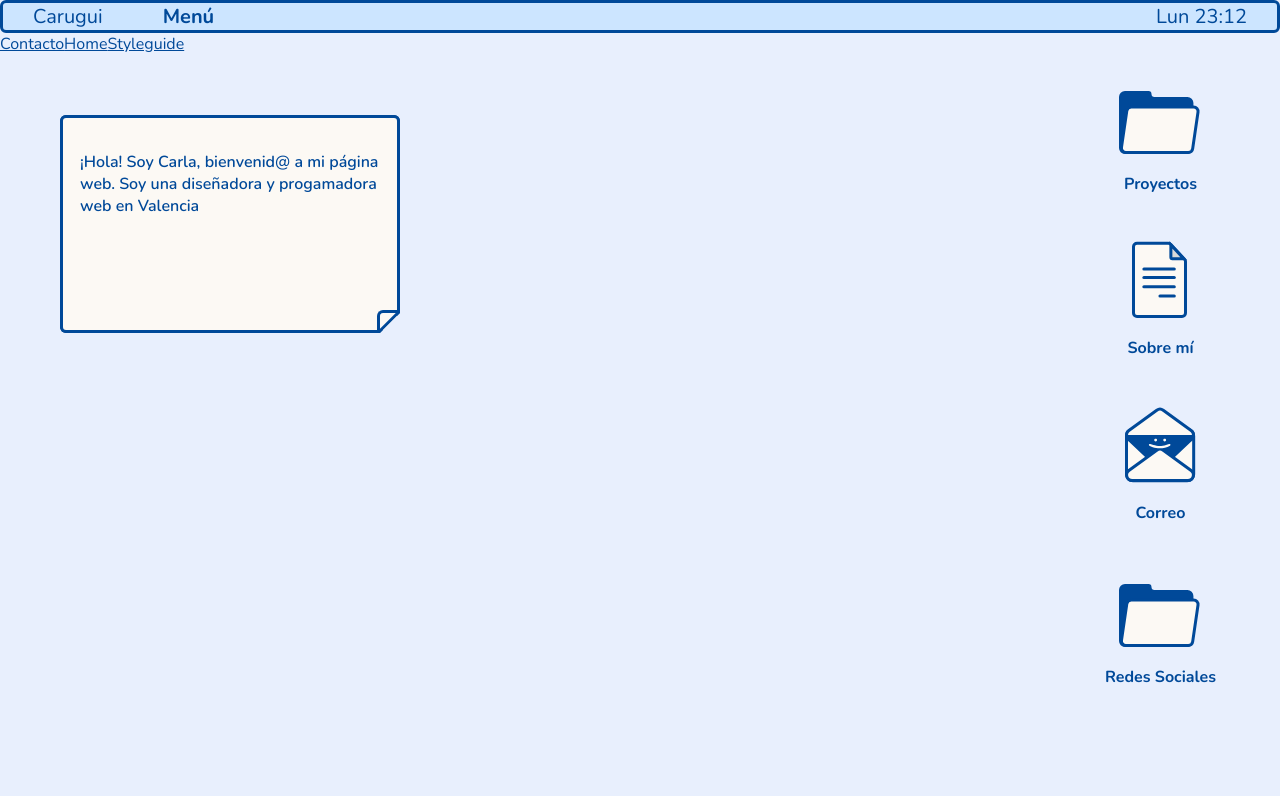
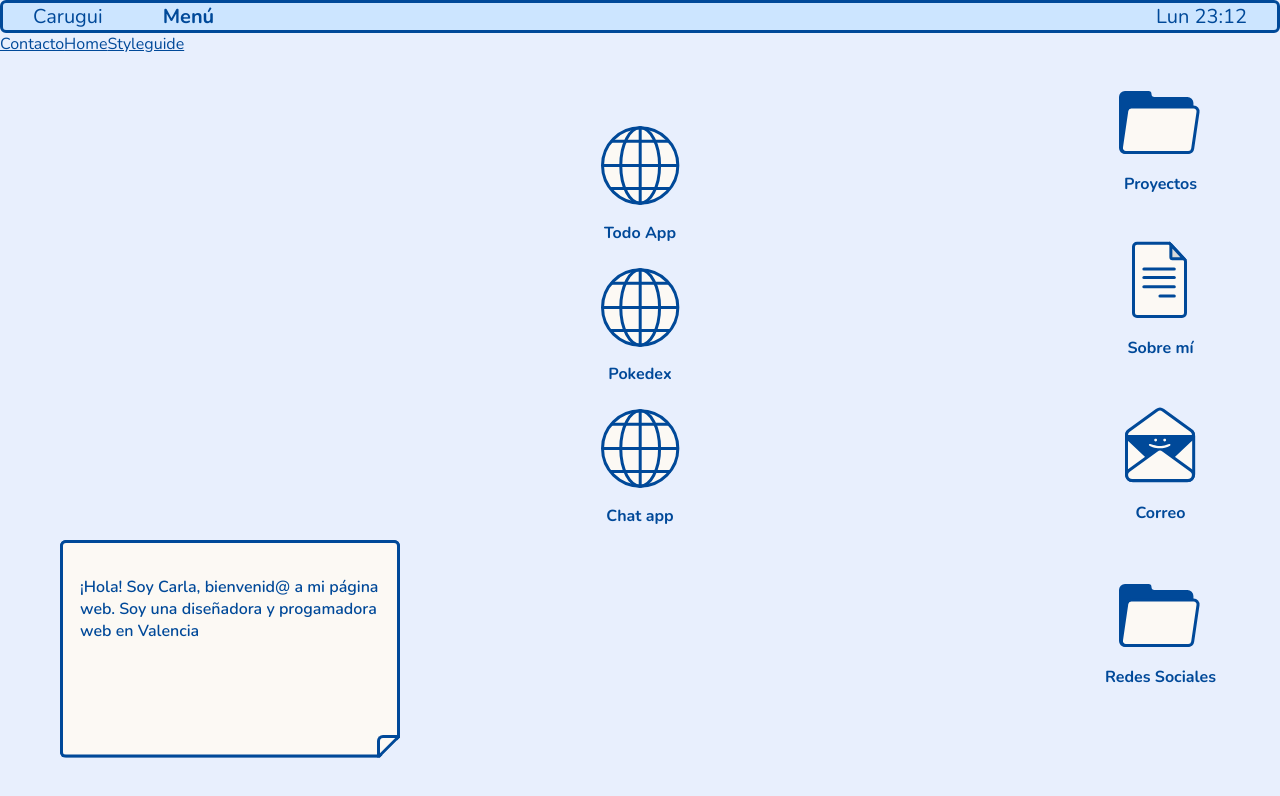
Before and after one commit to carugui/project-gamma, a React (Vite) app: page /proyectos in a window 1280 px wide. Shown: the top 796 px of the page. Built offline with nearby package versions, Linux system fonts and the light colour scheme.

Commit message:
Añadido nuevas views

```diff
--- /dev/null
+++ b/public/projects.js
@@ -0,0 +1,61 @@
+export const PROJECTS = [
+    {
+        "id": "todo-app",
+        "title": "Todo App",
+        "technologies": ["React", "Vite", "LocalStorage"],
+        "image": "https://todoist.com/static/home/features/clear-your-mind-1008.jpg",
+        "links": [
+            {
+                "url": "https://github.com/jroji",
+                "name": "github",
+                "img": "https://cdn-icons-png.flaticon.com/512/25/25231.png"
+            },
+            {
+                "url": "https://github.com/jroji",
+                "name": "github",
+                "img": "https://cdn-icons-png.flaticon.com/512/25/25231.png"
+            }
+        ],
+        "year": "2023",
+        "role": "Frontend Developer"
+    },
+    {
+        "id": "pokedex",
+        "title": "Pokedex",
+        "technologies": ["JS", "CSS", "Fetch"],
+        "image": "https://www.mundodeportivo.com/alfabeta/hero/2019/09/pokemon-pokedex-pikachu.jpg?width=1200",
+        "links": [
+            {
+                "url": "https://github.com/jroji",
+                "name": "github",
+                "img": "https://cdn-icons-png.flaticon.com/512/25/25231.png"
+            },
+        ],
+        "year": "2023",
+        "role": "Frontend Developer"
+    },
+    {
+        "id": "chat",
+        "title": "Chat app",
+        "image": "https://png.pngtree.com/png-vector/20190927/ourlarge/pngtree-chat-icon-png-image_1757855.jpg",
+        "links": [
+            {
+                "url": "https://github.com/jroji",
+                "name": "github",
+                "img": "https://cdn-icons-png.flaticon.com/512/25/25231.png"
+            },
+            {
+                "url": "https://github.com/jroji",
+                "name": "github",
+                "img": "https://cdn-icons-png.flaticon.com/512/25/25231.png"
+            },
+            {
+                "url": "https://github.com/jroji",
+                "name": "github",
+                "img": "https://cdn-icons-png.flaticon.com/512/25/25231.png"
+            }
+        ],
+        "year": "2023",
+        "role": "Main Designer"
+    }
+]
--- a/src/App.jsx
+++ b/src/App.jsx
@@ -12,6 +12,7 @@ import './scss/global.scss'
 import Home from './views/Home'
 import Contact from './views/Contact'
 import Styleguide from './styleguide/Styleguide'
+import ProjectsList from './views/ProjectsList'
 import Draggable from 'react-draggable'
 
 function App() {
@@ -32,11 +33,12 @@ function App() {
           <Route path="/" element={<Home />} />
           <Route path="/contact" element={<Contact />} />
           <Route path="/styleguide" element={<Styleguide />} />
+          <Route path="/proyectos" element={<ProjectsList />} />
         </Routes>
 
         <section className='section__desktopItems'>
           <FolderDesktop text="Proyectos"/>
-          <FileDesktop text="Sobre mí"/>
+          <FileDesktop text="Sobre mí" goTo='/proyectos'/>
           <MailDesktop text="Correo" />
           <FolderDesktop text="Redes Sociales"/>
         </section>
--- a/src/components/desktopItems/FolderDesktop.jsx
+++ b/src/components/desktopItems/FolderDesktop.jsx
@@ -1,4 +1,5 @@
 import React from 'react'
+import { Link } from 'react-router-dom';
 import IconFolder from "../svg/IconFolder";
 import Draggable from 'react-draggable'
 import './DesktopItems.scss'
@@ -9,8 +10,10 @@ function FolderDesktop(props) {
         <Draggable nodeRef={nodeRef}>
             <div className="desktopItem" ref={nodeRef}>
 
-                <a href="instagram.com"><IconFolder></IconFolder></a>
-                <a href=""><h1 className="h5">{props.text}</h1></a>
+                <Link to={props.goTo} target={props.target ? props.target : '_self'}>
+                    <IconFolder></IconFolder>
+                    <h1 className="h5">{props.text}</h1>
+                </Link>
 
             </div>
         </Draggable>
--- a/src/components/desktopItems/WebDesktop.jsx
+++ b/src/components/desktopItems/WebDesktop.jsx
@@ -1,4 +1,5 @@
 import React from 'react'
+import { Link } from 'react-router-dom';
 import IconWeb from "../svg/IconWeb";
 import Draggable from 'react-draggable'
 import './DesktopItems.scss'
@@ -9,8 +10,10 @@ function WebDesktop(props) {
         <Draggable nodeRef={nodeRef}>
             <div className='desktopItem' ref={nodeRef}>
 
-                <a href="instagram.com"><IconWeb></IconWeb></a>
-                <a href=""><h1 className="h5">{props.text}</h1></a>
+                <Link to={props.goTo} target={props.target ? props.target : '_self'}>
+                    <IconWeb></IconWeb>
+                    <h1 className="h5">{props.text}</h1>
+                </Link>
 
             </div>
         </Draggable>
--- /dev/null
+++ b/src/components/window/Window.jsx
@@ -0,0 +1 @@
+import './Window.scss';
--- /dev/null
+++ b/src/components/window/Window.scss
@@ -0,0 +1,3 @@
+@import '../../scss/mixins.scss';
+@import '../../scss/variables.scss';
+@import '../../scss/functions.scss';
--- /dev/null
+++ b/src/views/ProjectsList.jsx
@@ -0,0 +1,26 @@
+import { Link } from "react-router-dom";
+import { PROJECTS } from "../../public/projects";
+import WebDesktop from "../components/desktopItems/WebDesktop";
+import Button from "../components/button/Button";
+
+export default function ProjectsList() {
+    const listado = PROJECTS;
+
+    return <>
+    {listado.map(proyecto =>
+
+        <div>
+
+            <WebDesktop
+                featured={proyecto.featured}
+                text={proyecto.title}
+                goTo={ '/projects/' + proyecto.id}
+            >
+            {/* {proyecto.links.map(link => <Button type="secondary">{ link.name }</Button>)} */}
+
+            </WebDesktop>
+
+        </div>)}
+
+    </>
+}
```
Also changed, not shown: src/views/ProjectSingle.jsx (added, +14 -0 lines).
